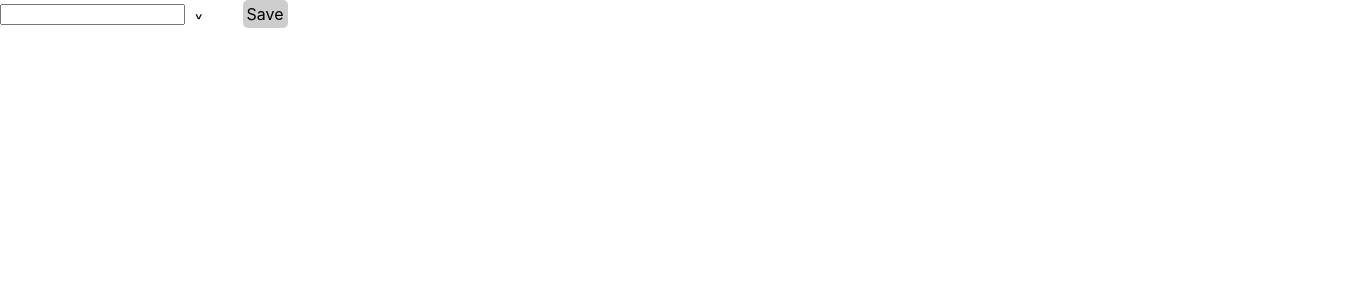
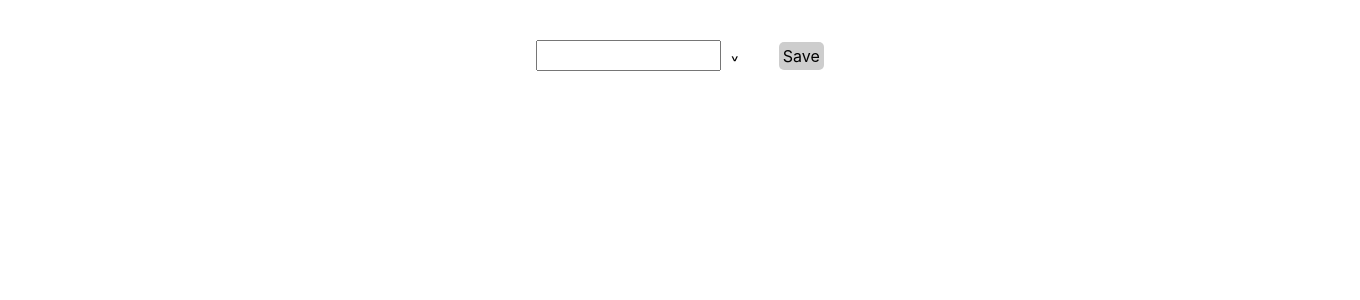
Before and after one commit to KSVarun/custom-drop-down, a React (Create React App) app: page / in a window 1280 px wide. Shown: the top 300 px of the page, 1360 px wide, since content can reach past the window. Built offline with nearby package versions, Linux system fonts and the light colour scheme.

Commit message:
minor style changes

```diff
--- a/src/App.js
+++ b/src/App.js
@@ -1,14 +1,14 @@
-import React, { useState } from 'react';
+import React, { useState } from "react";
 
 export default function App() {
   const [openDropDown, setOpenDropDown] = useState(false);
-  const [options, setOptions] = useState([{ value: 'Default', id: 0 }]);
-  const [inputValue, setInputValue] = useState('');
+  const [options, setOptions] = useState([{ value: "Default", id: 0 }]);
+  const [inputValue, setInputValue] = useState("");
   const [selectedOption, setSelectedOption] = useState({});
 
   const renderOptions = () => {
     return (
-      <div>
+      <div className="option-delete-container">
         {openDropDown
           ? options.map((option) => (
               <div className="option-delete-tab" key={option.id}>
@@ -18,7 +18,7 @@ export default function App() {
                 >
                   {option.value}
                 </div>
-                {option.value !== 'Default' ? (
+                {option.value !== "Default" ? (
                   <div
                     className="delete-icon"
                     onClick={() => handleDelete(option.id)}
@@ -26,11 +26,11 @@ export default function App() {
                     D
                   </div>
                 ) : (
-                  ''
+                  ""
                 )}
               </div>
             ))
-          : ''}
+          : ""}
       </div>
     );
   };
@@ -50,7 +50,7 @@ export default function App() {
       (option) => option.id === optionId
     );
     if (inputValue === options[indexOfOptionToDelete].value) {
-      setInputValue('');
+      setInputValue("");
     }
     let updatedOptions = [...options];
     updatedOptions.splice(indexOfOptionToDelete, 1);
@@ -59,7 +59,7 @@ export default function App() {
 
   const handleSave = () => {
     if (inputValue.length <= 0) {
-      const inputFiled = document.querySelector('#custom-dd');
+      const inputFiled = document.querySelector("#custom-dd");
       inputFiled.focus();
     } else {
       let updatedOptions = [];
@@ -68,7 +68,7 @@ export default function App() {
         value: inputValue,
       };
       updatedOptions = [...options, newOption];
-      setInputValue('');
+      setInputValue("");
       setOptions(updatedOptions);
       if (!openDropDown) {
         setOpenDropDown(true);
@@ -87,7 +87,7 @@ export default function App() {
         />
         <div
           onClick={() => setOpenDropDown(!openDropDown)}
-          className={openDropDown ? 'open-drop-down' : 'close-drop-down'}
+          className={openDropDown ? "open-drop-down" : "close-drop-down"}
         >
           ^
         </div>
@@ -95,7 +95,7 @@ export default function App() {
           Save
         </div>
       </div>
-      <div className="option-delete-container">{renderOptions()}</div>
+      {renderOptions()}
     </div>
   );
 }
--- a/src/index.scss
+++ b/src/index.scss
@@ -1,14 +1,14 @@
 body {
   margin: 0;
-  font-family: -apple-system, BlinkMacSystemFont, 'Segoe UI', 'Roboto', 'Oxygen',
-    'Ubuntu', 'Cantarell', 'Fira Sans', 'Droid Sans', 'Helvetica Neue',
+  font-family: -apple-system, BlinkMacSystemFont, "Segoe UI", "Roboto", "Oxygen",
+    "Ubuntu", "Cantarell", "Fira Sans", "Droid Sans", "Helvetica Neue",
     sans-serif;
   -webkit-font-smoothing: antialiased;
   -moz-osx-font-smoothing: grayscale;
 }
 
 code {
-  font-family: source-code-pro, Menlo, Monaco, Consolas, 'Courier New',
+  font-family: source-code-pro, Menlo, Monaco, Consolas, "Courier New",
     monospace;
 }
 
@@ -21,19 +21,33 @@ code {
 .container {
   display: flex;
   flex-direction: column;
+  height: 100vh;
+  width: 100vw;
+  padding: 40px;
 }
 
 .top-container {
   display: flex;
   flex-direction: row;
   align-items: center;
+  justify-content: center;
+  #custom-dd {
+    height: 25px;
+  }
 }
 
-.option-delete-tab {
+.option-delete-container {
   display: flex;
-  border-radius: 5px;
-  width: 19vw;
-  background: #cdcdcd;
+  flex-direction: column;
+  align-items: center;
+  margin-right: 110px;
+  .option-delete-tab {
+    display: flex;
+    border-radius: 5px;
+    width: 16.5vw;
+    background: #cdcdcd;
+    margin: 5px;
+  }
 }
 
 .options {
```
Also changed, not shown: 1 other file (tests, documents, lock files or other folders).
